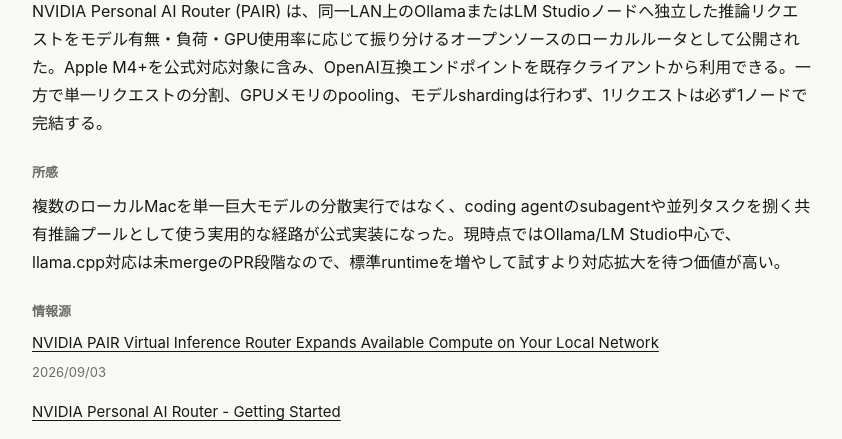
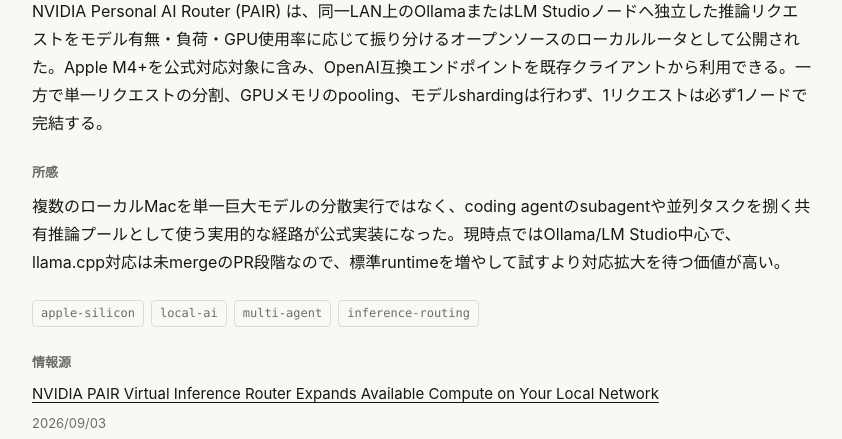
Before and after one commit to yatabis/daily-findings, an Astro site: page /findings/nvidia-pair-local-inference-routing/ in a window 1280 px wide. Shown: the part 350-789 px from the top of the page, without its empty margins (218-1060 px from the left). Built offline with nearby package versions, Linux system fonts and the light colour scheme; Astro itself is replaced by a stand-in of ours.

Commit message:
個別ページのタグを残し、記事リンクのクリック領域を準備

```diff
--- a/src/components/FindingArticle.astro
+++ b/src/components/FindingArticle.astro
@@ -14,7 +14,12 @@
 const titleId = `title-${finding.id}`;
 ---
 
-<article class="finding-article" id={`finding-${finding.id}`} aria-labelledby={titleId}>
+<article
+  class="finding-article"
+  id={`finding-${finding.id}`}
+  aria-labelledby={titleId}
+  data-linked={!standalone ? "" : undefined}
+>
   <header class="finding-header">
     <div class="finding-meta">
       <span class={`status status-${finding.status.toLowerCase()}`}>{finding.status}</span>
@@ -24,7 +29,9 @@
     </div>
     <Heading class="finding-title" id={titleId}>
       {standalone ? finding.title : (
-        <a href={`/findings/${finding.id}/`}>{finding.title}</a>
+        <a class="finding-permalink" href={`/findings/${finding.id}/`}>
+          <span>{finding.title}</span>
+        </a>
       )}
     </Heading>
   </header>
@@ -38,7 +45,7 @@
     </section>
   )}
 
-  {!standalone && finding.tags && finding.tags.length > 0 && (
+  {finding.tags && finding.tags.length > 0 && (
     <ul class="tag-list" aria-label="タグ">
       {finding.tags.map((tag) => <li>{tag}</li>)}
     </ul>
```
